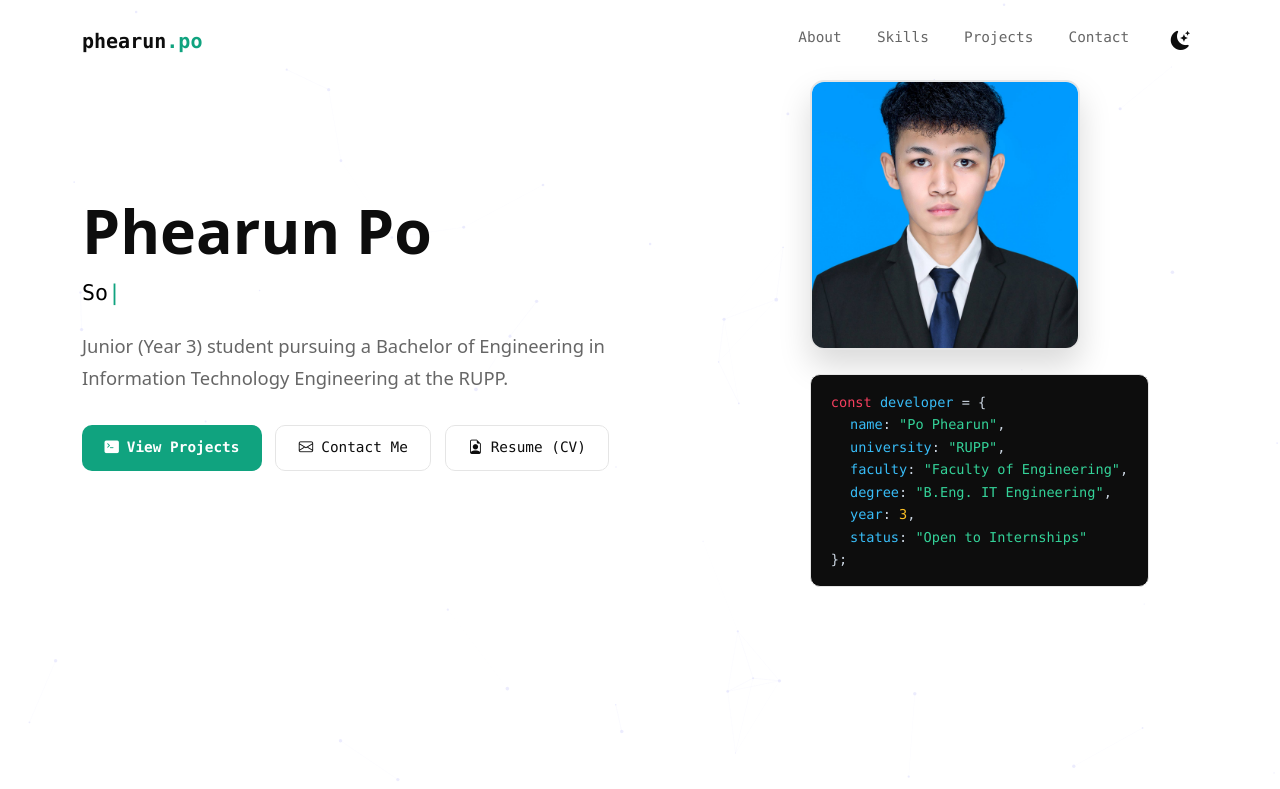
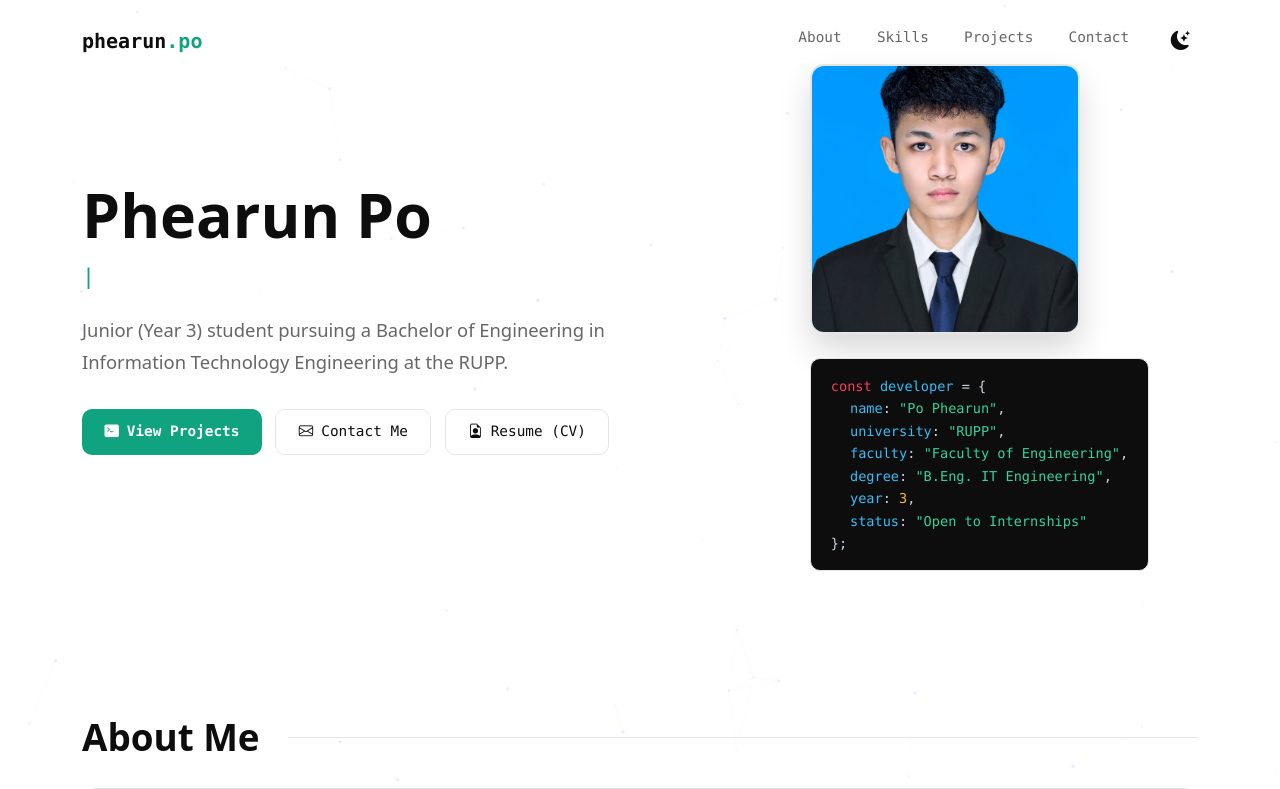
Before and after one commit to therealphearunpo/My-portfolio, a React (Vite) app: page / in a window 1280 px wide. Shown: the top 789 px of the page. Built offline with nearby package versions, Linux system fonts and the light colour scheme.

Commit message:
fix: Reduce wasted vertical space across desktop layouts

```diff
--- a/src/style.css
+++ b/src/style.css
@@ -161,11 +161,11 @@ a {
   Section Headings
    ============================================================ */
 section {
-  padding: 6.5rem 0;
+  padding: 4.5rem 0;
 }
 
 .section-header {
-  margin-bottom: 2.8rem;
+  margin-bottom: 1.8rem;
 }
 
 .section-title {
@@ -194,10 +194,10 @@ section {
   Hero Section
    ============================================================ */
 .hero-section {
-  min-height: 85vh;
+  min-height: 70vh;
   display: flex;
   align-items: center;
-  padding-top: 5rem;
+  padding-top: 4rem;
 }
 
 .status-badge {
```
